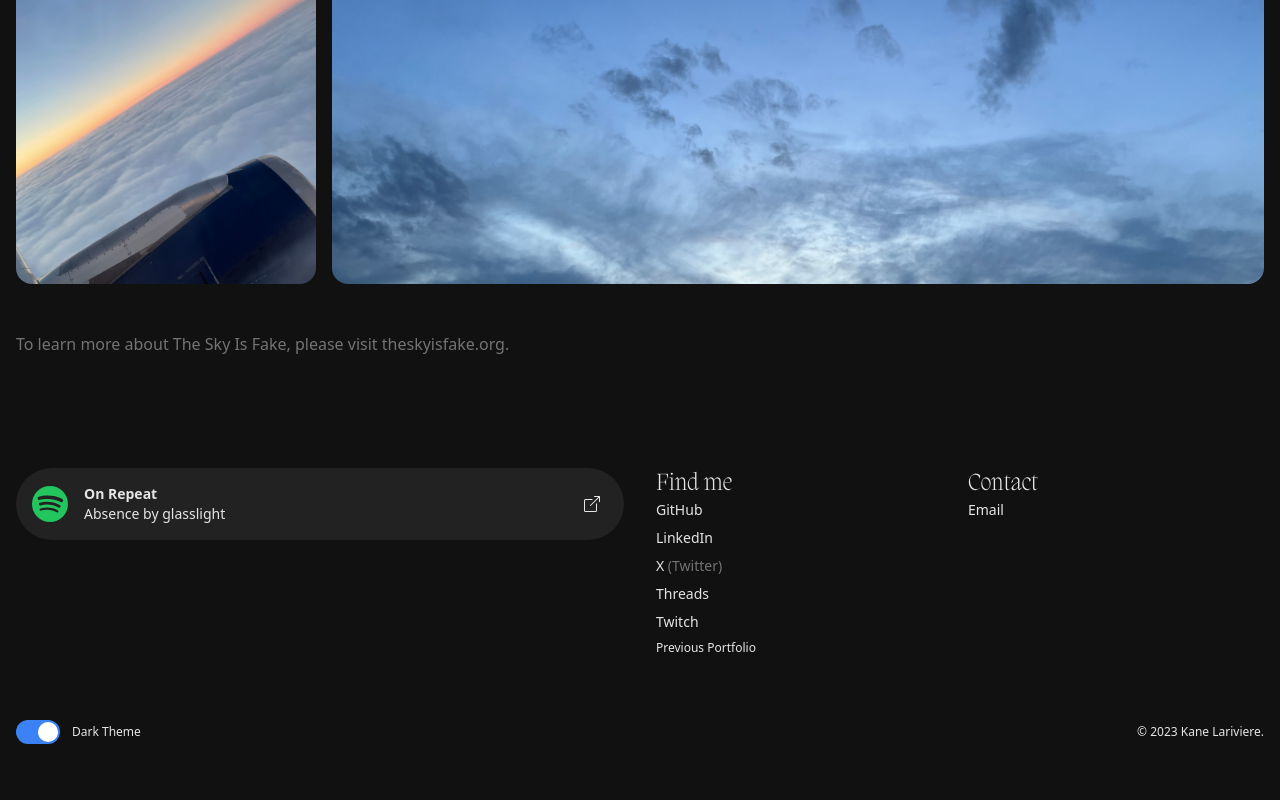
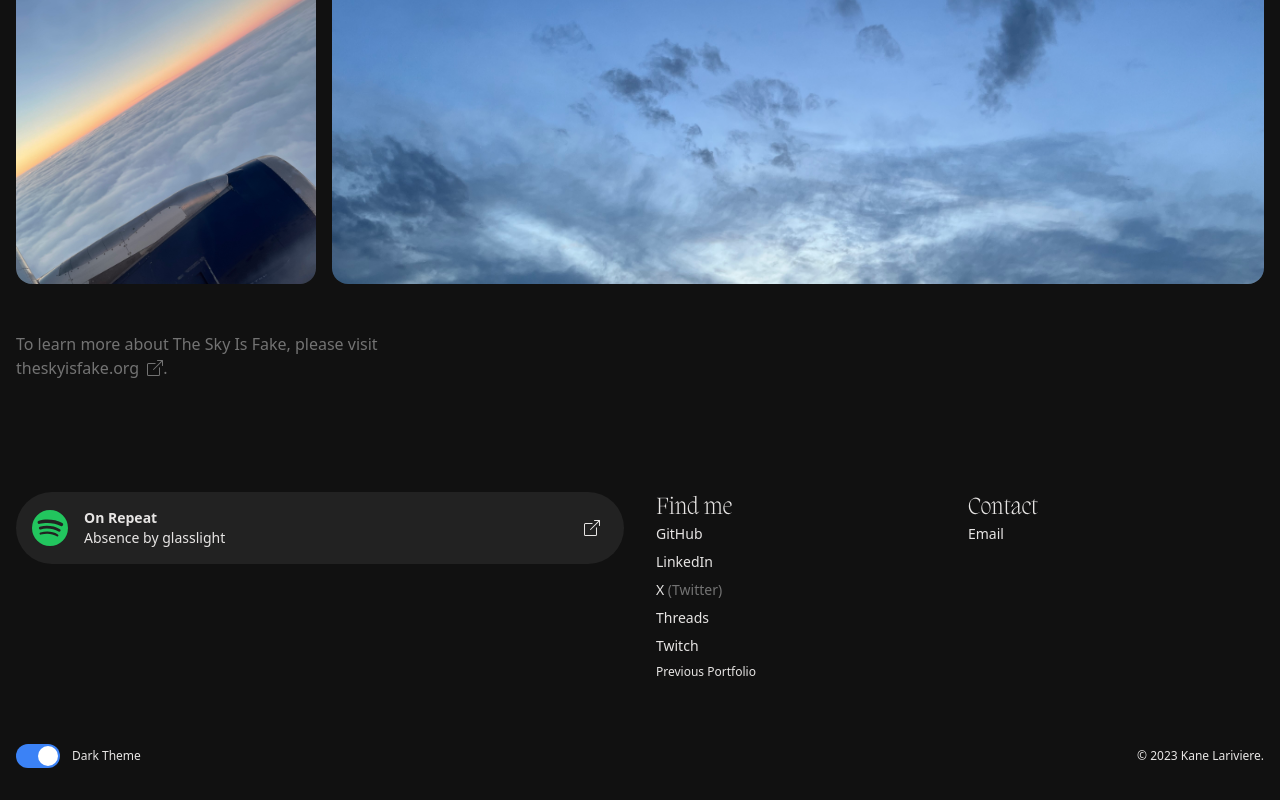
Before and after one commit to knlrvr/kanelariviere-new, a Next.js app: page /tsif in a window 1280 px wide. Shown: the part 1044-1844 px from the top of the page. Before the commit the page ends 1820 px from the top, so only its background shows below. Built offline with nearby package versions, Linux system fonts and the light colour scheme; no server answers.

Commit message:
style: tsif link

```diff
--- a/src/app/tsif/page.tsx
+++ b/src/app/tsif/page.tsx
@@ -3,6 +3,10 @@ import Link from 'next/link'
 import { Reveal } from '@/components/utils/reveal'
 
 import Gallery from '@/components/gallery'
+
+import {
+  BsBoxArrowUpRight
+} from 'react-icons/bs'
 
 const TSIF = () => {
     return (
@@ -23,9 +27,12 @@ const TSIF = () => {
 
         <div className="mt-12">
           <p className="text-neutral-500 intro-about">
-            To learn more about The Sky Is Fake, please visit
+            To learn more about The Sky Is Fake, please visit <br />
             <Link href="https://www.theskyisfake.org" target="_blank"
-              className=""> theskyisfake.org</Link>.
+              className="inline-flex items-center space-x-2 hover:text-blue-400 duration-300">
+              <span>theskyisfake.org</span>
+              <BsBoxArrowUpRight />
+            </Link>.
           </p>
         </div>
         </div>
```
